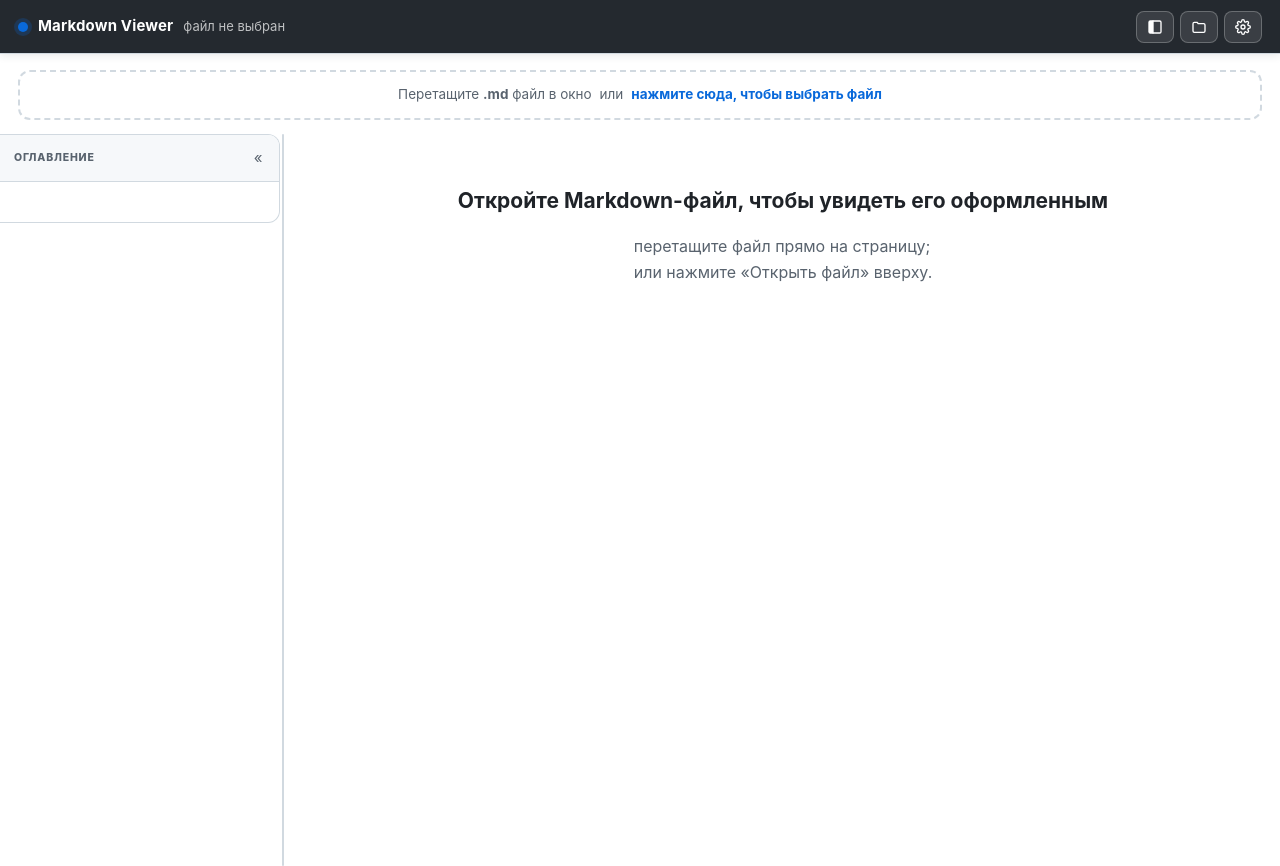
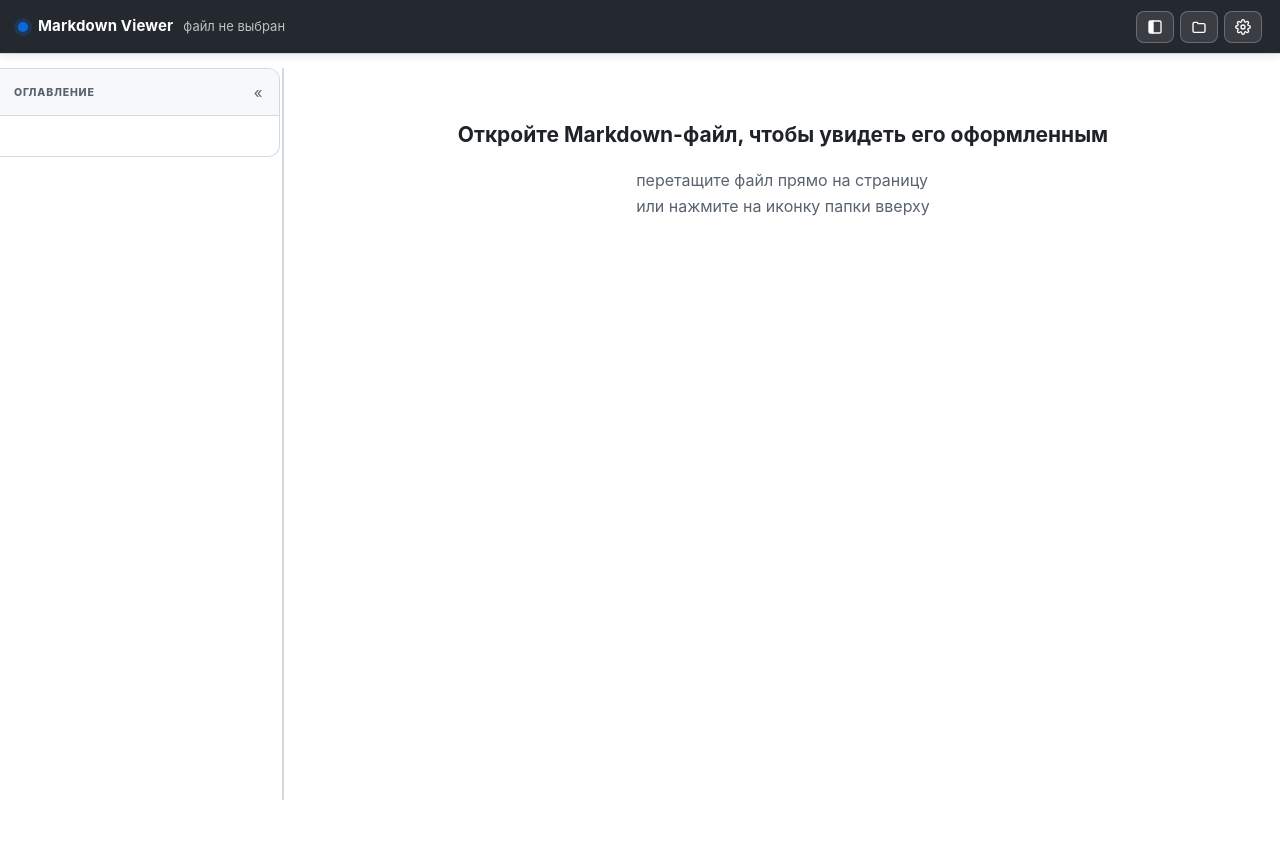
Before and after one commit to 20ToniK03/md_viewer, a plain HTML site: page index.html in a window 1280 px wide. After the commit the page ends 800 px from the top, so only its background shows below. Drawn offline with Linux system fonts and the light colour scheme.

Commit message:
Убрана дублирующая drag-drop зона, поправлен текст пустого состояния (иконка папки вместо «Открыть файл»)

```diff
--- a/index.html
+++ b/index.html
@@ -226,29 +226,6 @@
     cursor: pointer;
   }
   .sp-reset:hover { color: var(--accent); border-color: var(--accent); }
-
-  /* ---------- зона загрузки ---------- */
-  .dropbar {
-    display: flex;
-    align-items: center;
-    justify-content: center;
-    gap: 8px;
-    flex-wrap: wrap;
-    margin: 16px 18px 0;
-    padding: 12px 16px;
-    border: 2px dashed var(--border);
-    border-radius: 12px;
-    background: var(--panel);
-    color: var(--muted);
-    font-size: 13.5px;
-    text-align: center;
-    cursor: pointer;
-    transition: border-color .15s ease, background .15s ease;
-  }
-  .dropbar:hover { border-color: var(--accent); background: var(--accent-soft); }
-  .dropbar .link { color: var(--accent); font-weight: 700; }
-  .dropbar.drag { border-color: var(--accent); background: var(--accent-soft); }
-  .dropbar.hidden { display: none; }
 
   /* ---------- каркас ---------- */
   .layout {
@@ -685,12 +662,6 @@
   </div>
 </header>
 
-<div class="dropbar" id="dropbar" role="button" tabindex="0">
-  <span>Перетащите <b>.md</b> файл в окно</span>
-  <span>или</span>
-  <span class="link">нажмите сюда, чтобы выбрать файл</span>
-</div>
-
 <div class="layout" id="layout">
   <aside class="toc-panel">
     <div class="toc-head">
@@ -706,8 +677,8 @@
     <div class="empty">
       <div class="big">Откройте Markdown-файл, чтобы увидеть его оформленным</div>
       <ul>
-        <li>перетащите файл прямо на страницу;</li>
-        <li>или нажмите «Открыть файл» вверху.</li>
+        <li>перетащите файл прямо на страницу</li>
+        <li>или нажмите на иконку папки вверху</li>
       </ul>
     </div>
   </main>
@@ -800,7 +771,6 @@
   }
 
   var fileInput = document.getElementById("file-input");
-  var dropbar = document.getElementById("dropbar");
   var fileName = document.getElementById("file-name");
   var content = document.getElementById("content");
   var toc = document.getElementById("toc");
@@ -1052,10 +1022,6 @@
   applyTocWidth(savedToc > 0 ? savedToc : DEFAULT_TOC_WIDTH);
 
   /* ---------- файл ---------- */
-  dropbar.addEventListener("click", function () { fileInput.click(); });
-  dropbar.addEventListener("keydown", function (e) {
-    if (e.key === "Enter" || e.key === " ") { e.preventDefault(); fileInput.click(); }
-  });
   fileInput.addEventListener("change", function () {
     handleFiles(fileInput.files);
     fileInput.value = "";
@@ -1065,7 +1031,6 @@
     e.preventDefault();
     dragDepth++;
     overlay.classList.add("visible");
-    dropbar.classList.add("drag");
   });
   window.addEventListener("dragover", function (e) { e.preventDefault(); });
   window.addEventListener("dragleave", function (e) {
@@ -1074,14 +1039,12 @@
     if (dragDepth <= 0) {
       dragDepth = 0;
       overlay.classList.remove("visible");
-      dropbar.classList.remove("drag");
     }
   });
   window.addEventListener("drop", function (e) {
     e.preventDefault();
     dragDepth = 0;
     overlay.classList.remove("visible");
-    dropbar.classList.remove("drag");
     if (e.dataTransfer && e.dataTransfer.files && e.dataTransfer.files.length) {
       handleFiles(e.dataTransfer.files);
     }
@@ -1106,7 +1069,6 @@
   /* ---------- рендер markdown ---------- */
   function render(text) {
     content.innerHTML = marked.parse(text);
-    dropbar.classList.add("hidden");
     openBtn.innerHTML = ICONS.openActive;
     buildToc();
     renderMermaidBlocks();
```
